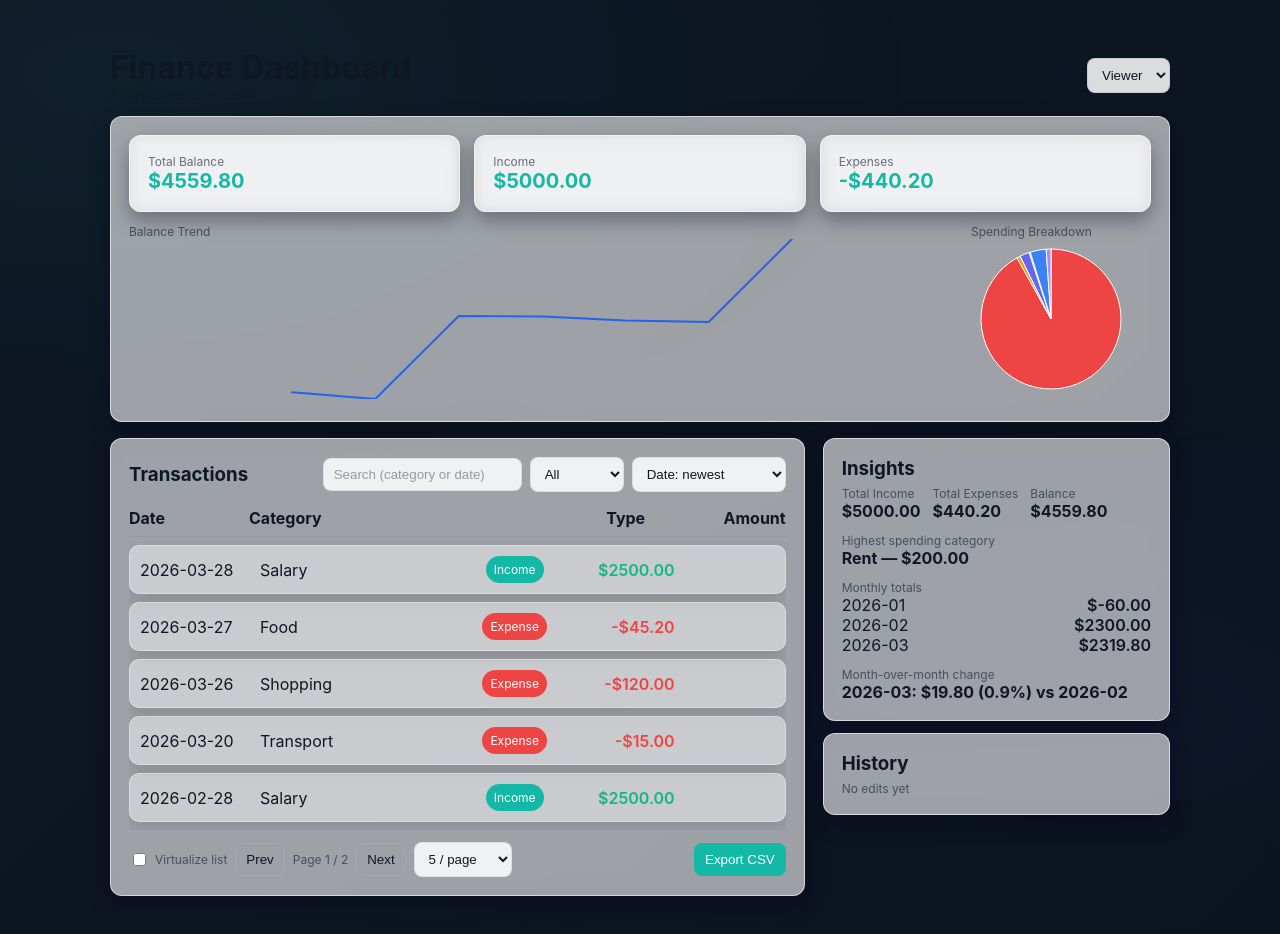
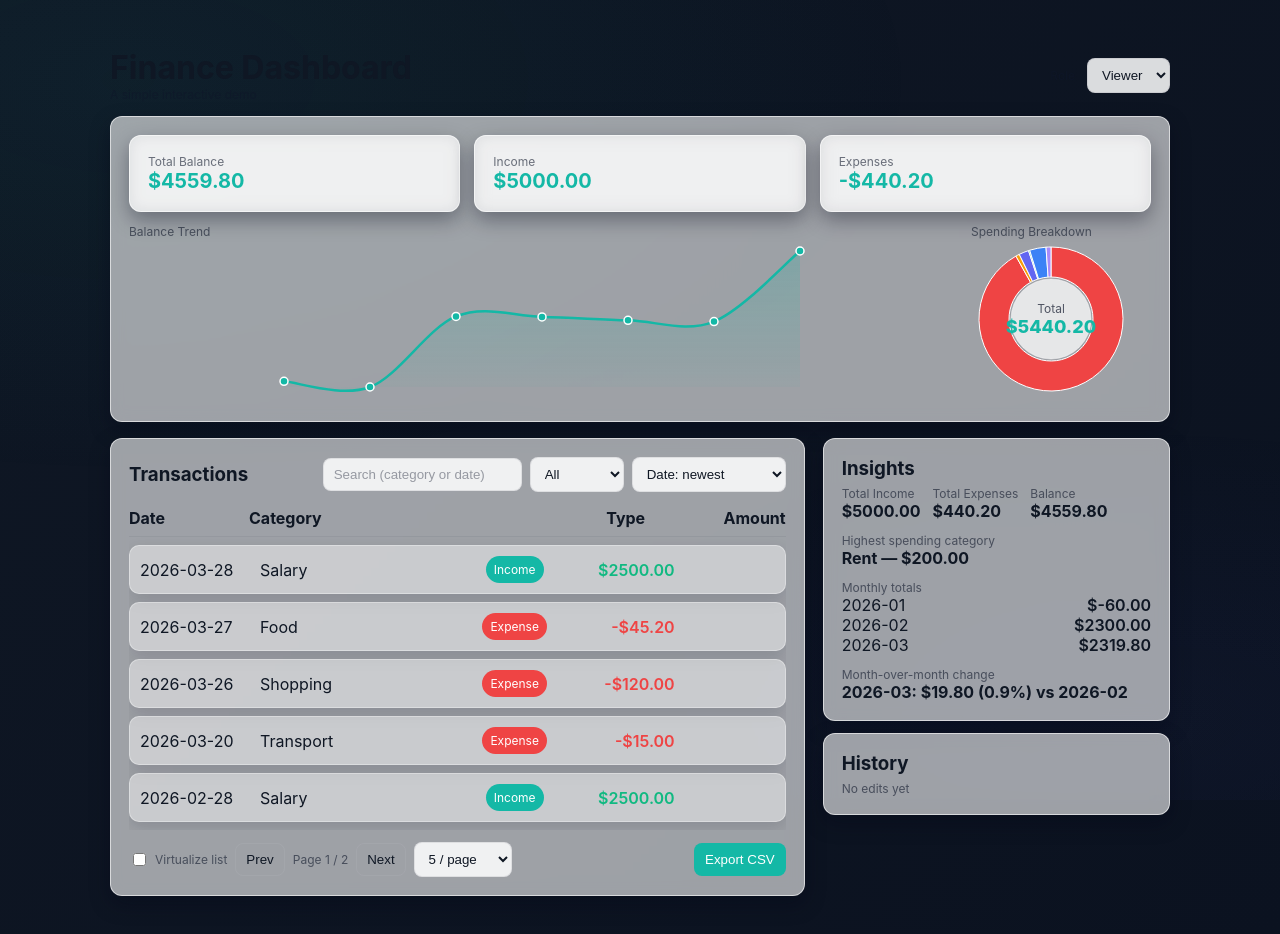
Before and after one commit to abhigyan7731/Finance-Dashboard-UI, a Next.js app: page / in a window 1280 px wide. Shown: the top 934 px of the page. Built offline with nearby package versions, Linux system fonts and the light colour scheme.

Commit message:
dashboard ui commit

```diff
--- a/src/components/LineChart.jsx
+++ b/src/components/LineChart.jsx
@@ -1,24 +1,101 @@
-import React from 'react'
+import React, {useMemo, useState, useRef, useEffect} from 'react'
 
-function toPath(points,w,h){
-  if(points.length===0) return ''
-  const max = Math.max(...points.map(p=>p.value))
-  const min = Math.min(...points.map(p=>p.value))
-  const range = max - min || 1
-  return points.map((p,i)=>{
-    const x = (i/(points.length-1||1)) * w
-    const y = h - ((p.value - min)/range)*h
-    return `${i===0?'M':'L'} ${x.toFixed(2)} ${y.toFixed(2)}`
-  }).join(' ')
+// convert points to smoothed cubic-bezier path (Catmull-Rom to Bezier)
+function catmullRom2bezier(points, closed){
+  const size = points.length
+  if(size===0) return ''
+  if(size===1) return `M ${points[0].x} ${points[0].y}`
+  let d = `M ${points[0].x} ${points[0].y}`
+  for(let i=0;i<size-1;i++){
+    const p0 = i>0 ? points[i-1] : points[i]
+    const p1 = points[i]
+    const p2 = points[i+1]
+    const p3 = i+2<size ? points[i+2] : p2
+    const cp1x = p1.x + (p2.x - p0.x) / 6
+    const cp1y = p1.y + (p2.y - p0.y) / 6
+    const cp2x = p2.x - (p3.x - p1.x) / 6
+    const cp2y = p2.y - (p3.y - p1.y) / 6
+    d += ` C ${cp1x.toFixed(2)} ${cp1y.toFixed(2)}, ${cp2x.toFixed(2)} ${cp2y.toFixed(2)}, ${p2.x.toFixed(2)} ${p2.y.toFixed(2)}`
+  }
+  return d
 }
 
-export default function LineChart({series}){
-  const w=500,h=160
-  const path = toPath(series,w,h)
+export default function LineChart({series=[]}){
+  const w = 540, h = 160, pad = 12
+  const [hover, setHover] = useState(null)
+  const [tooltip, setTooltip] = useState(null)
+  const [mounted, setMounted] = useState(false)
+  const svgRef = useRef()
+
+  const pts = useMemo(()=>{
+    if(!series || series.length===0) return []
+    const values = series.map(s=>s.value)
+    const max = Math.max(...values)
+    const min = Math.min(...values)
+    const range = max - min || 1
+    return series.map((s,i)=>{
+      const x = pad + (i/(series.length-1||1)) * (w - pad*2)
+      const y = pad + (1 - (s.value - min)/range) * (h - pad*2)
+      return {x,y,value:s.value,label:s.label}
+    })
+  },[series])
+
+  const path = useMemo(()=> catmullRom2bezier(pts),[pts])
+
+  // area path (close to bottom)
+  const areaPath = useMemo(()=>{
+    if(pts.length===0) return ''
+    const d = catmullRom2bezier(pts)
+    const last = pts[pts.length-1]
+    const first = pts[0]
+    return `${d} L ${last.x} ${h-pad} L ${first.x} ${h-pad} Z`
+  },[pts])
+
+  useEffect(()=>{ // entrance animation flag
+    const t = setTimeout(()=>setMounted(true),20)
+    return ()=>clearTimeout(t)
+  },[])
+
+  const onPointEnter = (p, e)=>{
+    setHover(p)
+    const rect = svgRef.current.getBoundingClientRect()
+    setTooltip({x: rect.left + p.x, y: rect.top + p.y, value: p.value, label: p.label})
+  }
+  const onPointLeave = ()=>{ setHover(null); setTooltip(null) }
+
   return (
-    <svg viewBox={`0 0 ${w} ${h}`} style={{width:'100%',height:160}}>
-      <rect width="100%" height="100%" fill="transparent"></rect>
-      <path d={path} fill="none" stroke="#2563eb" strokeWidth={2} strokeLinejoin="round" strokeLinecap="round" />
-    </svg>
+    <div style={{position:'relative'}}>
+      <svg ref={svgRef} viewBox={`0 0 ${w} ${h}`} style={{width:'100%',height:h}} className={mounted? 'chart-animate chart-in': 'chart-animate'}>
+        <defs>
+          <linearGradient id="areaGrad" x1="0" x2="0" y1="0" y2="1">
+            <stop offset="0%" stopColor="var(--accent)" stopOpacity="0.22" />
+            <stop offset="100%" stopColor="var(--accent)" stopOpacity="0.03" />
+          </linearGradient>
+          <filter id="glow" x="-50%" y="-50%" width="200%" height="200%">
+            <feGaussianBlur stdDeviation="6" result="b" />
+            <feMerge><feMergeNode in="b" /><feMergeNode in="SourceGraphic"/></feMerge>
+          </filter>
+        </defs>
+
+        <rect width="100%" height="100%" fill="transparent" />
+
+        {areaPath && <path d={areaPath} fill="url(#areaGrad)" opacity={0.95} />}
+
+        <path d={path} fill="none" stroke="var(--accent)" strokeWidth={2.5} strokeLinejoin="round" strokeLinecap="round" />
+
+        {pts.map((p,i)=> (
+          <g key={i} transform={`translate(${p.x},${p.y})`}>
+            <circle r={hover===p?7:4} fill="var(--accent)" stroke="#fff" strokeWidth={1.5} style={{filter: hover===p? 'url(#glow)': 'none', transition:'r 140ms'}} onMouseEnter={(e)=>onPointEnter(p,e)} onMouseLeave={onPointLeave} />
+          </g>
+        ))}
+      </svg>
+
+      {tooltip && (
+        <div className="chart-tooltip" style={{position:'fixed',left:tooltip.x+12,top:tooltip.y-24,background:'rgba(2,6,23,0.9)',color:'#fff',padding:'6px 8px',borderRadius:6,fontSize:12,whiteSpace:'nowrap',pointerEvents:'none'}}>
+          <div style={{fontSize:11,opacity:0.9}}>{tooltip.label}</div>
+          <div style={{fontWeight:700}}>${Number(tooltip.value).toFixed(2)}</div>
+        </div>
+      )}
+    </div>
   )
 }
--- a/src/components/PieChart.jsx
+++ b/src/components/PieChart.jsx
@@ -1,28 +1,73 @@
-import React from 'react'
+import React, {useMemo, useState, useEffect} from 'react'
 
 function polarToCartesian(cx, cy, r, angle){
   const a = (angle-90) * Math.PI / 180.0
   return [cx + (r * Math.cos(a)), cy + (r * Math.sin(a))]
 }
 
-export default function PieChart({data}){
-  const total = Object.values(data).reduce((s,v)=>s+v,0)
+// create donut segment path (outer arc then inner arc)
+function describeDonutSegment(cx, cy, rOuter, rInner, startAngle, endAngle){
+  const [sx,sy] = polarToCartesian(cx,cy,rOuter,endAngle)
+  const [ex,ey] = polarToCartesian(cx,cy,rOuter,startAngle)
+  const [isx,isy] = polarToCartesian(cx,cy,rInner,startAngle)
+  const [iex,iey] = polarToCartesian(cx,cy,rInner,endAngle)
+  const large = endAngle - startAngle > 180 ? 1 : 0
+  return `M ${sx} ${sy} A ${rOuter} ${rOuter} 0 ${large} 0 ${ex} ${ey} L ${isx} ${isy} A ${rInner} ${rInner} 0 ${large} 1 ${iex} ${iey} Z`
+}
+
+export default function PieChart({data={}}){
+  const total = Object.values(data).reduce((s,v)=>s+v,0) || 1
   let angle = 0
-  const cx=80, cy=80, r=70
-  const segments = Object.entries(data).map(([k,v],i)=>{
+  const cx=80, cy=80, rOuter=72, rInner=42
+  const entries = Object.entries(data)
+  const colors = ['#ef4444','#f59e0b','#6366f1','#10b981','#3b82f6','#a78bfa']
+  const [hover, setHover] = useState(null)
+  const [centerValue, setCenterValue] = useState(total)
+
+  useEffect(()=>{
+    if(hover==null){ setCenterValue(total); return }
+    // animate center value to hovered value
+    let raf
+    const start = Date.now()
+    const from = centerValue
+    const to = hover.value
+    const dur = 300
+    const step = ()=>{
+      const t = Math.min(1,(Date.now()-start)/dur)
+      setCenterValue(Math.round((from + (to-from)*t)*100)/100)
+      if(t<1) raf = requestAnimationFrame(step)
+    }
+    raf = requestAnimationFrame(step)
+    return ()=> cancelAnimationFrame(raf)
+  },[hover])
+
+  const segments = entries.map(([k,v],i)=>{
     const portion = v/total
     const start = angle
     const end = angle + portion*360
     angle = end
-    const [sx,sy] = polarToCartesian(cx,cy,r,end)
-    const [ex,ey] = polarToCartesian(cx,cy,r,start)
-    const large = end - start > 180 ? 1 : 0
-    return {d:`M ${cx} ${cy} L ${sx} ${sy} A ${r} ${r} 0 ${large} 0 ${ex} ${ey} Z`, key:k, value:v}
+    return {key:k, value:v, start, end, color: colors[i%colors.length]}
   })
-  const colors = ['#ef4444','#f59e0b','#6366f1','#10b981','#3b82f6','#a78bfa']
+
   return (
-    <svg viewBox="0 0 160 160" width={160} height={160}>
-      {segments.map((s,i)=> <path key={s.key} d={s.d} fill={colors[i%colors.length]} stroke="#fff" />)}
-    </svg>
+    <div style={{width:160,height:160,position:'relative'}} className="chart-animate chart-in">
+      <svg viewBox="0 0 160 160" width={160} height={160} style={{overflow:'visible'}}>
+        <defs>
+          <filter id="segGlow" x="-50%" y="-50%" width="200%" height="200%"><feGaussianBlur stdDeviation="6" result="b"/><feMerge><feMergeNode in="b"/><feMergeNode in="SourceGraphic"/></feMerge></filter>
+        </defs>
+        {segments.map((s,i)=> (
+          <path key={s.key} d={describeDonutSegment(cx,cy,rOuter,rInner,s.start,s.end)} fill={s.color} stroke="#fff" strokeWidth={1} style={{transformOrigin:`${cx}px ${cy}px`, transition:'transform 180ms'}} onMouseEnter={()=>setHover(s)} onMouseLeave={()=>setHover(null)} transform={hover && hover.key===s.key ? `scale(1.03)` : undefined} />
+        ))}
+        {/* center circle to smooth hole */}
+        <circle cx={cx} cy={cy} r={rInner-2} fill="rgba(255,255,255,0.75)" stroke="rgba(255,255,255,0.5)" />
+      </svg>
+
+      <div style={{position:'absolute',left:0,top:0,right:0,bottom:0,display:'flex',alignItems:'center',justifyContent:'center',pointerEvents:'none'}}>
+        <div style={{textAlign:'center'}}>
+          <div style={{fontSize:12,color:'rgba(15,23,42,0.7)'}}>Total</div>
+          <div style={{fontSize:18,fontWeight:800,color:'var(--accent)',transition:'transform 180ms'}}>{`$${Number(centerValue).toFixed(2)}`}</div>
+        </div>
+      </div>
+    </div>
   )
 }
--- a/src/index.css
+++ b/src/index.css
@@ -55,6 +55,16 @@ button:hover{transform:translateY(-1px)}
 /* small utility spacing for the transactions component */
 .tx-row-header{display:flex;padding:8px 0;border-bottom:1px solid rgba(15,23,42,0.06);font-weight:650}
 
+/* chart animations and tooltip */
+.chart-animate{opacity:0;transform:translateY(8px);transition:opacity 320ms ease, transform 320ms ease}
+.chart-animate.chart-in{opacity:1;transform:translateY(0)}
+.chart-tooltip{transition:opacity 120ms ease, transform 120ms ease}
+
+/* responsive small-chart tweaks */
+@media (max-width:720px){
+  svg[class*="chart-animate"]{height:130px}
+}
+
 /* Badges for transaction types */
 .badge{display:inline-block;padding:4px 8px;border-radius:999px;color:#fff;font-size:12px;text-transform:capitalize}
 .badge.income{background:var(--accent)}
```
